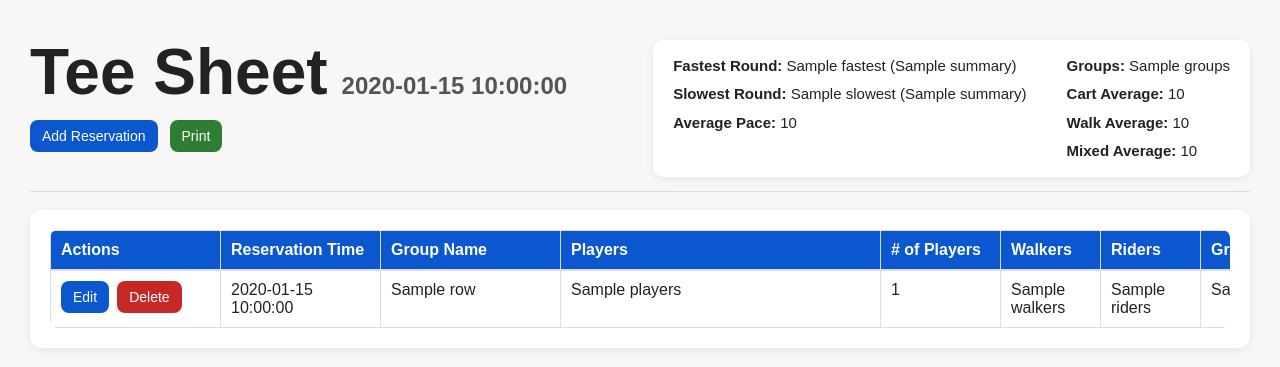
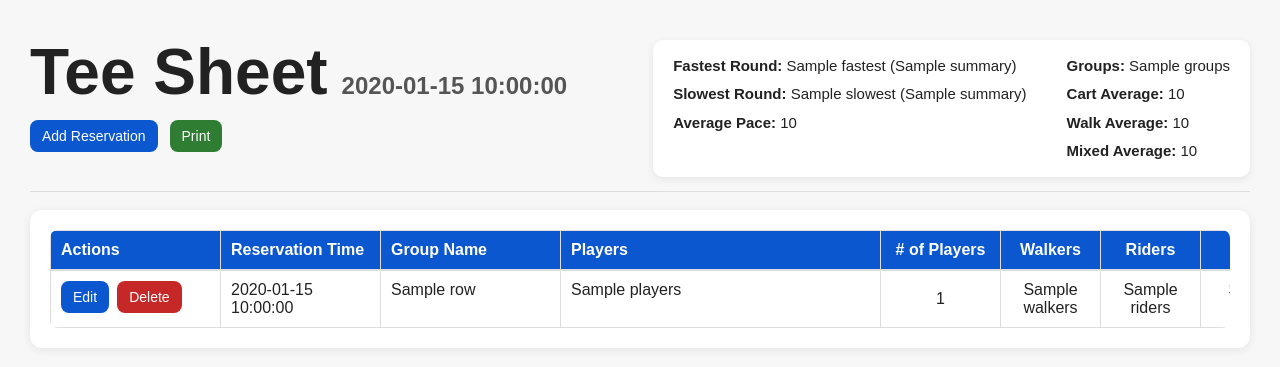
Before and after one commit to nicholasdemarcoo-ui/pacecontrol, a Flask app: template templates/tee_sheet.html in a window 1280 px wide. Shown: the top 367 px of the page. Run offline with Flask 3, Linux system fonts and the light colour scheme; the template is opened without the code that fills it: most values are stand-ins (such as "Sample title", 1, 10 or a date in 2020); lists and menus that the app fills with data are empty.

Commit message:
Update tee_sheet.html

```diff
--- a/templates/tee_sheet.html
+++ b/templates/tee_sheet.html
@@ -256,6 +256,23 @@
         .rotation-list .print-line {
             margin-bottom: 6px;
         }
+        /* Center specific columns */
+.col-count,
+.col-walkers,
+.col-riders,
+.col-front,
+.col-back,
+.col-rotation,
+.col-total,
+.col-average {
+    text-align: center;
+    vertical-align: middle;
+}
+
+/* Hide Group Type column */
+.col-type {
+    display: none;
+}
 
 @media print {
     @page {
```
